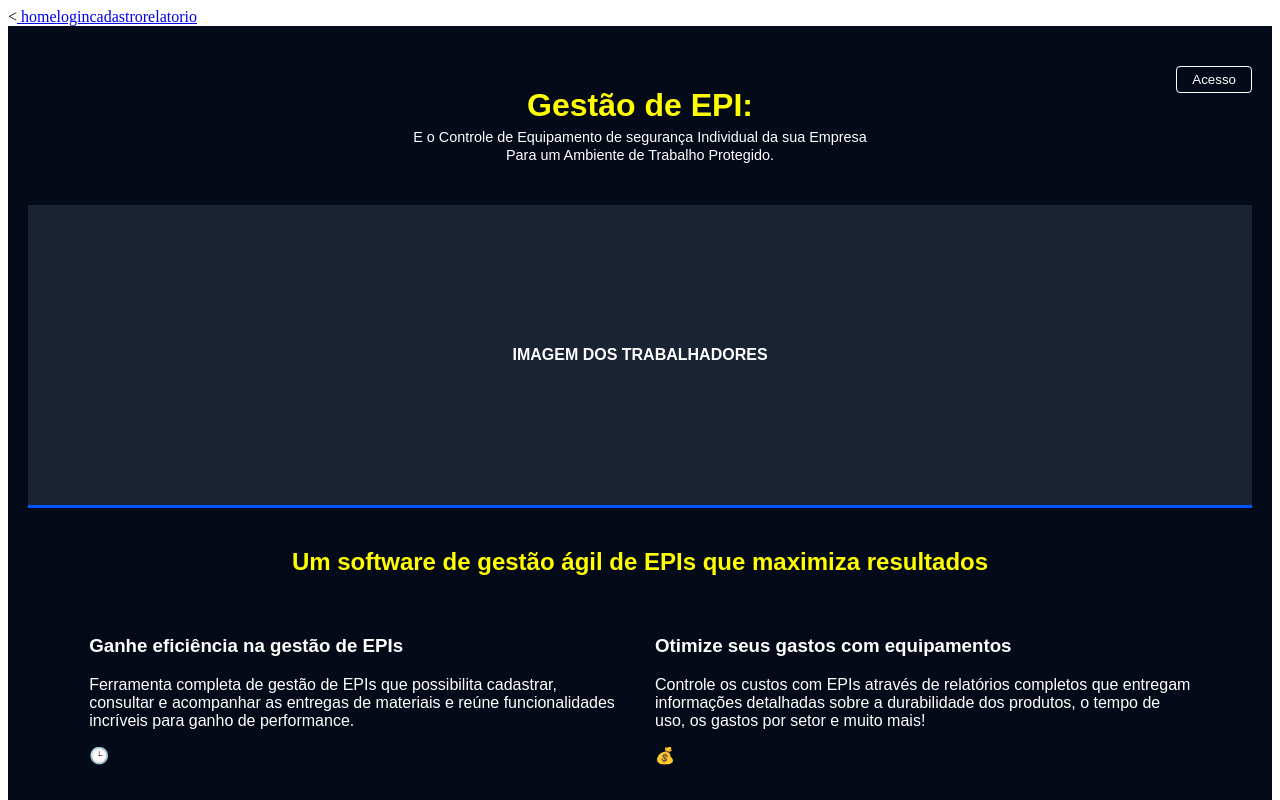
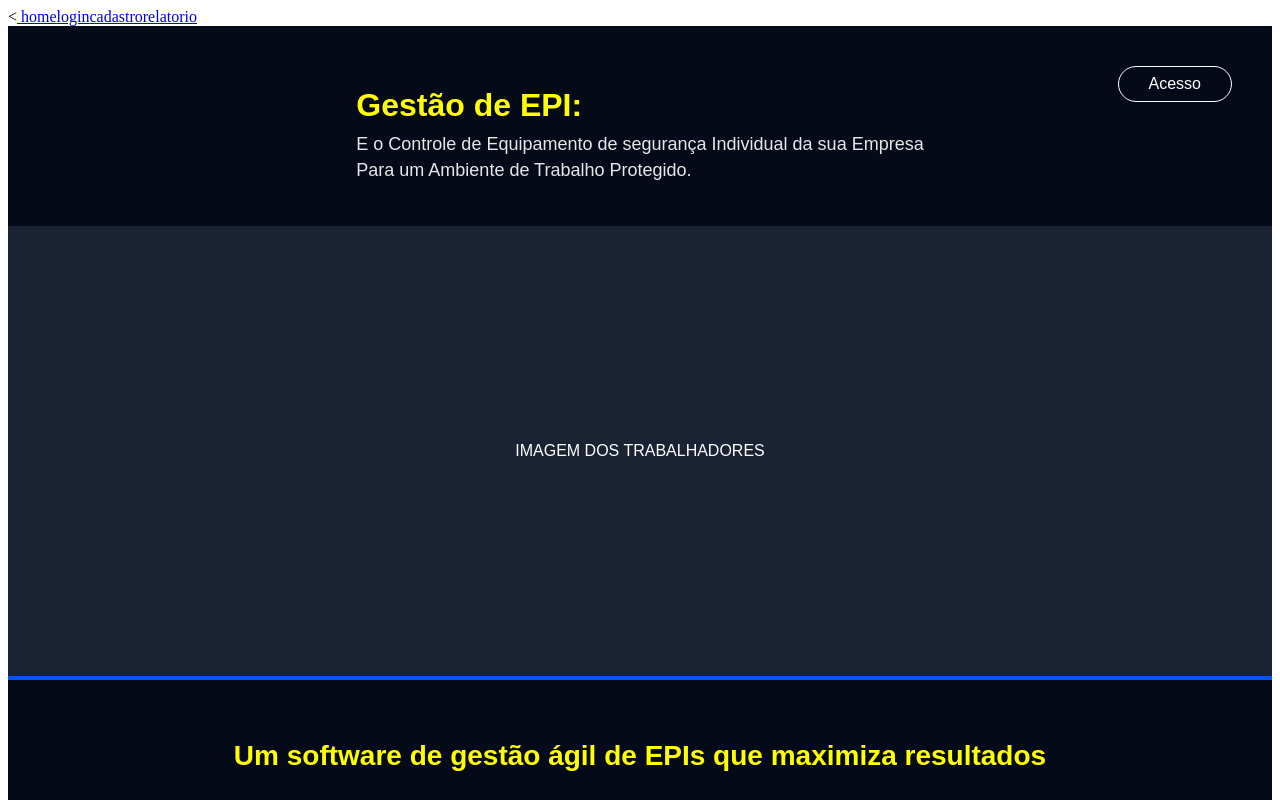
Before and after one commit to maikezzk7-spec/EpisControl, a Vue app: page / in a window 1280 px wide. Shown: the top 800 px of the page. Built offline with nearby package versions, Linux system fonts and the light colour scheme.

Commit message:
Modificão no tamanho

```diff
--- a/src/views/home.vue
+++ b/src/views/home.vue
@@ -129,85 +129,116 @@ export default {
 
 <style scoped>
 .home-container {
-  background-color: #050a18; /* Cor escura */
+  background-color: #050a18;
   color: white;
   min-height: 100vh;
-  padding: 20px;
+  padding: 0 0 40px 0;
   font-family: sans-serif;
 }
 
+/* Header e Botão Acesso */
 .header {
   display: flex;
   justify-content: center;
+  align-items: center;
   position: relative;
-  text-align: center;
-  padding: 20px 0;
+  padding: 40px 20px;
 }
 
-h1 { color: #ffff00; margin-bottom: 5px; } /* Amarelo */
-
-.subtitle {
-  margin: 2px 0;
-  font-size: 0.9rem;
+.nav-button-container {
+  position: absolute;
+  right: 40px;
+  top: 40px;
 }
 
 .btn-acesso {
-  position: absolute;
-  right: 0;
-  top: 20px;
-  border: 1px solid white;
+  border: 1.5px solid white;
   background: none;
   color: white;
-  padding: 5px 15px;
+  padding: 8px 30px;
   cursor: pointer;
-  border-radius: 4px;
+  border-radius: 20px; /* Botão estilo pílula do Figma */
+  font-size: 16px;
+  font-weight: 500;
+  transition: 0.3s;
 }
 
-.placeholder-img {
-  background: #1a2333;
-  height: 300px;
-  display: flex;
-  align-items: center;
-  justify-content: center;
-  margin: 20px 0;
-  border-bottom: 3px solid #0055ff;
-  font-weight: bold;
+.btn-acesso:hover {
+  background: white;
+  color: #050a18;
 }
+
+/* Títulos principais */
+h1 { color: #ffff00; font-size: 32px; margin-bottom: 10px; }
+.subtitle { margin: 5px 0; font-size: 18px; opacity: 0.9; }
 
 .section-title {
   color: #ffff00;
   text-align: center;
-  margin: 40px 0;
-  font-size: 1.5rem;
+  margin: 60px 0 40px 0;
+  font-size: 28px;
 }
 
+/* Grade de Benefícios com Títulos 24px */
 .benefits-grid {
   display: grid;
   grid-template-columns: 1fr 1fr;
   gap: 30px;
-  padding: 0 5%;
+  padding: 20px 5%;
 }
 
-.card {
+.benefit-item {
   display: flex;
   justify-content: space-between;
-  align-items: center;
-  padding: 15px;
+  align-items: flex-start;
+  padding: 25px;
   border-bottom: 1px solid #1a2333;
 }
 
-.card-content h3 {
-  margin: 0;
-  font-size: 1.1rem;
+.benefit-text h3 {
+  font-size: 24px; /* Tamanho 24 que você notou */
+  font-weight: bold;
+  margin-bottom: 12px;
+  color: white;
 }
 
-.card-content p {
-  color: #b0b0b0;
-  font-size: 0.85rem;
+.benefit-text p {
+  font-size: 16px;
+  color: #d1d1d1;
+  line-height: 1.5;
 }
 
-.card-icon {
-  font-size: 2.5rem;
-  margin-left: 15px;
+.benefit-icon {
+  font-size: 40px;
+  color: #ffff00;
+  margin-left: 20px;
 }
+
+/* Banner Principal e Linha Azul */
+.hero-banner {
+  width: 100%;
+  border-bottom: 4px solid #0055ff; /* A linha azul do Figma */
+}
+
+.hero-img, .placeholder-img {
+  width: 100%;
+  height: 450px;
+  background: #1a2333;
+  display: flex;
+  align-items: center;
+  justify-content: center;
+  object-fit: cover;
+}
+
+/* Rodapé */
+.main-footer {
+  display: flex;
+  justify-content: space-around;
+  margin-top: 80px;
+  padding: 40px 5%;
+  border-top: 1px solid #1a2333;
+}
+
+.footer-column h4 { color: #ffff00; margin-bottom: 15px; }
+.footer-social { display: flex; gap: 15px; align-items: center; font-size: 24px; }
 </style>
```
